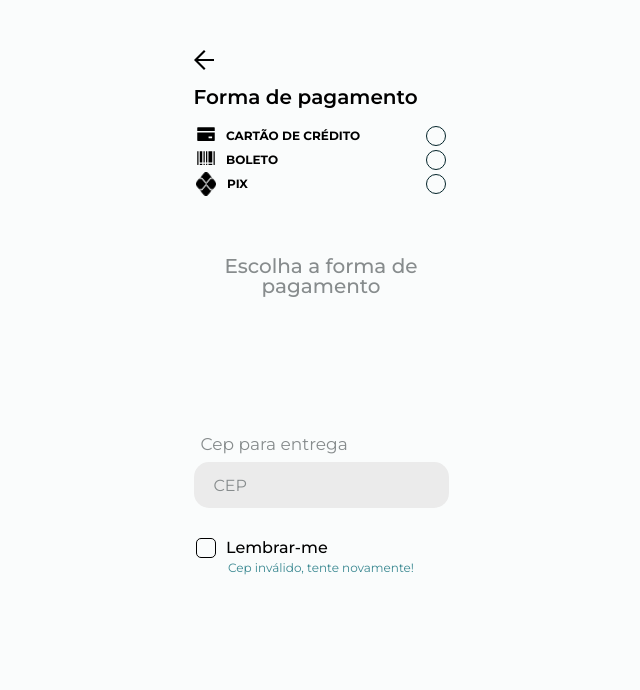
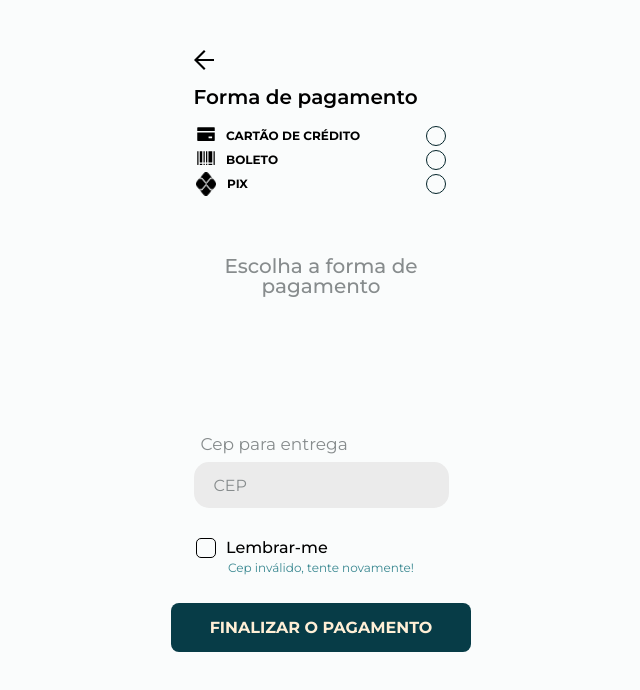
Before and after one commit to macielvini/dulcestore-front, a React (Create React App) app: page /checkout in a window 1280 px wide. Shown: the top 690 px of the page, without its empty margins (319-959 px from the left). Built offline with nearby package versions, Linux system fonts and the light colour scheme; a web font is replaced by a local one.

Commit message:
feat: checkout button

```diff
--- a/src/pages/CheckoutPage/CheckoutPage.js
+++ b/src/pages/CheckoutPage/CheckoutPage.js
@@ -12,6 +12,11 @@ export default function Checkout() {
   const [select, setSelect] = useState("")
   const [validate, setValidate] = useState("")
 
+  function finalizar () {
+    if (!validate) {
+      navigate("/")
+    }
+  }
   return (
     <Background>
       <Img><img src={back} alt="back icon" onClick={() => navigate("/cart")}/></Img>
@@ -26,6 +31,8 @@ export default function Checkout() {
       <CepCheckout validate={validate} setValidate={setValidate}/>
 
       <Validate>{validate}</Validate>
+
+      <Button><p>FINALIZAR O PAGAMENTO</p></Button>
     </Background>
   );
 }
@@ -93,3 +100,28 @@ const Validate = styled.p`
   display: block;
   width: 255px;
 `
+
+const Button = styled.div`
+  height: 49px;
+  width: 300px;
+  border-radius: 8px;
+  background-color: #073C47;
+
+  margin-top: 25px;
+
+  display: flex;
+  align-items: center;
+  justify-content: center;
+
+  cursor: pointer;
+
+  p {
+    font-family: Montserrat;
+    font-size: 16px;
+    font-weight: 700;
+    line-height: 24px;
+    letter-spacing: 0em;
+    text-align: center;
+    color: #FFEFD6;
+  }
+`
```
